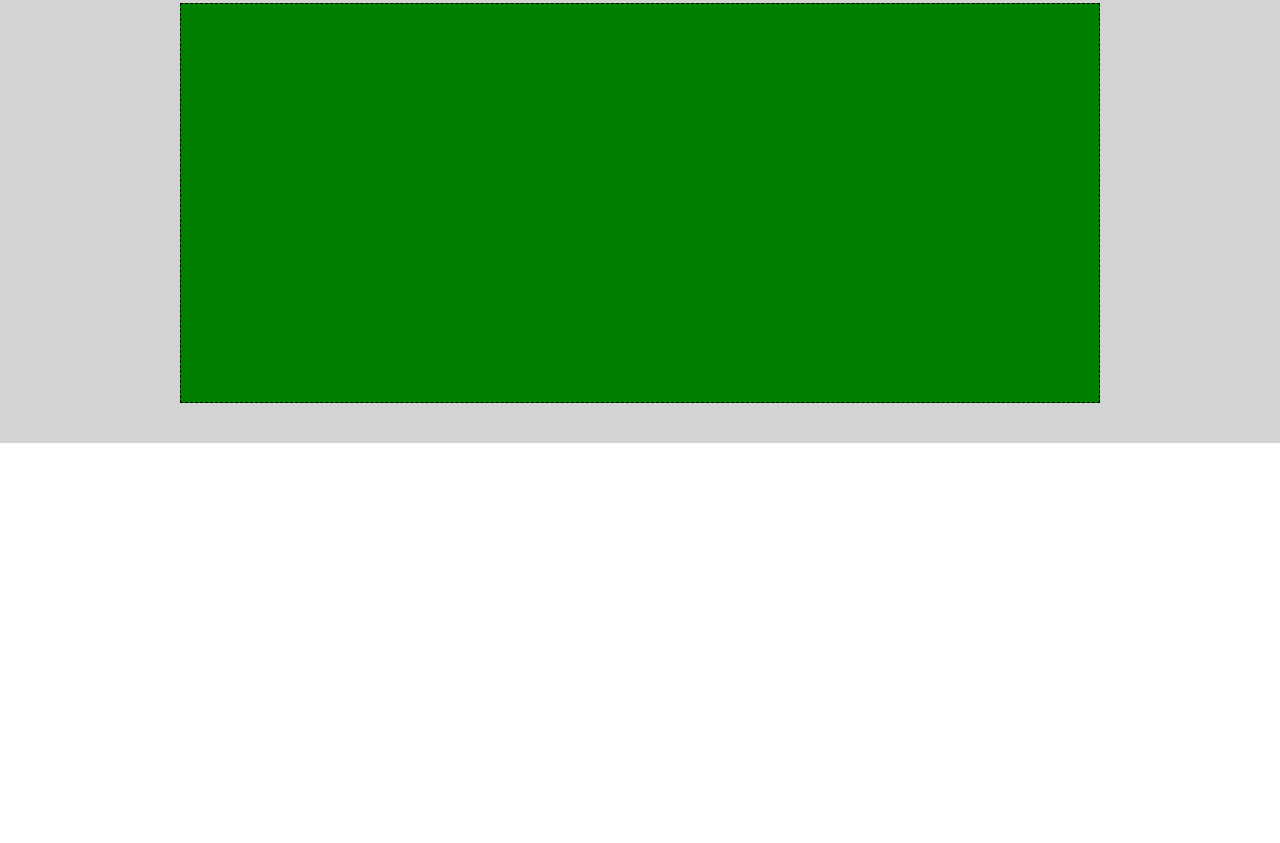
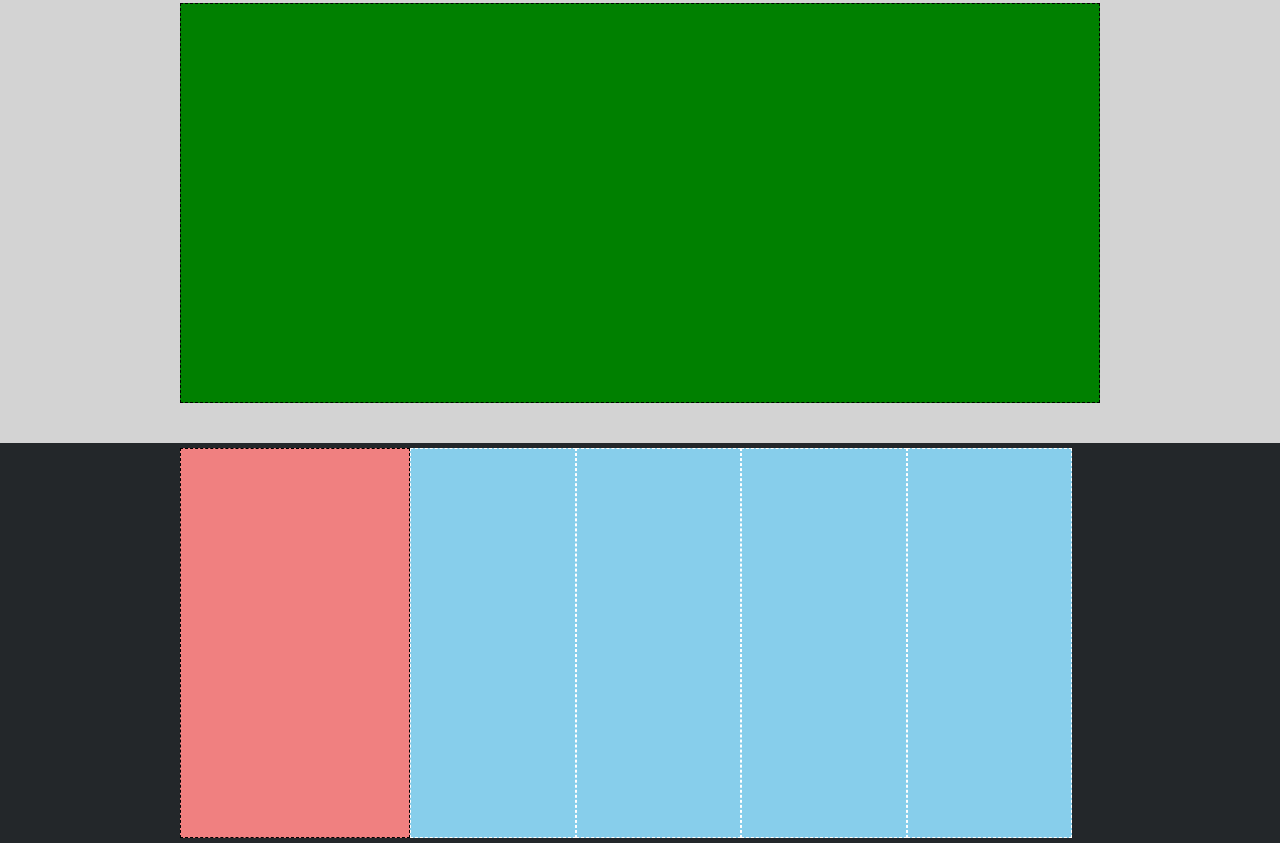
Before and after one commit to MicheleAbategiovanni/htmlcss-struttura-discord, a plain HTML site: page index.html in a window 1280 px wide. Shown: the part 1919-2762 px from the top of the page. Before the commit the page ends 2362 px from the top, so only its background shows below. Drawn offline with Linux system fonts and the light colour scheme.

Commit message:
add and complete first section footer

```diff
--- a/css/style.css
+++ b/css/style.css
@@ -57,6 +57,23 @@ section:nth-child(2n+2) .container-section{
     height: 400px;
 }
 
+footer{
+    padding: 0 5px;
+    background-color: rgb(35, 39, 42);
+}
+
+footer .footer-nav div:first-child{
+    background-color: rgb(240, 128, 128);
+    flex-basis: 25%;
+    border: 1px dashed black;
+}
+
+.footer-nav div{
+    background-color: skyblue;
+    flex-basis: 18%;
+    border: 1px dashed white;
+}
+
 .navbar{
     background-color: rgb(173, 216, 230);
     padding: 20px 0;
@@ -96,3 +113,15 @@ section:nth-child(2n+2) .container-section{
     /* ATTENZIONE ALTEZZA ASSEGNATA PER MANCANZA CONTENUTO ! */
     height: 400px;
 }
+
+.footer-nav{
+    width: 920px;
+
+    /* ALTEZZA STATICA ! */
+    height: 400px;
+
+    margin: auto;
+    padding: 5px 0;
+    display: flex;
+    flex-direction: row;
+}
--- a/index.html
+++ b/index.html
@@ -63,6 +63,17 @@
         </section>
     </main>
 
+    <footer>
+        <div class="footer-nav">
+            <div></div>
+            <div></div>
+            <div></div>
+            <div></div>
+            <div></div>
+        </div>
+
+        <div class="footer"></div>
+    </footer>
 
 </body>
 </html>
```
